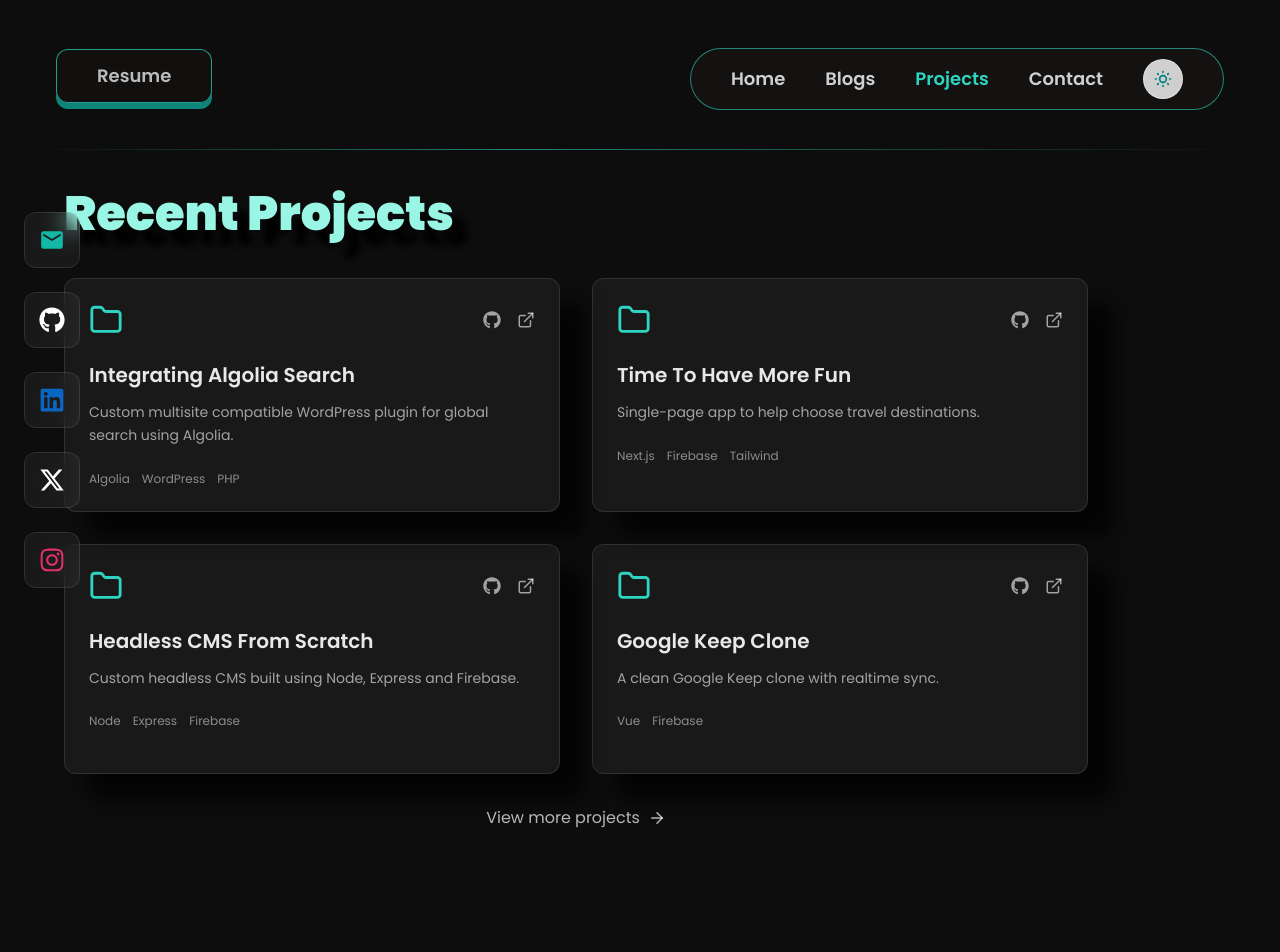
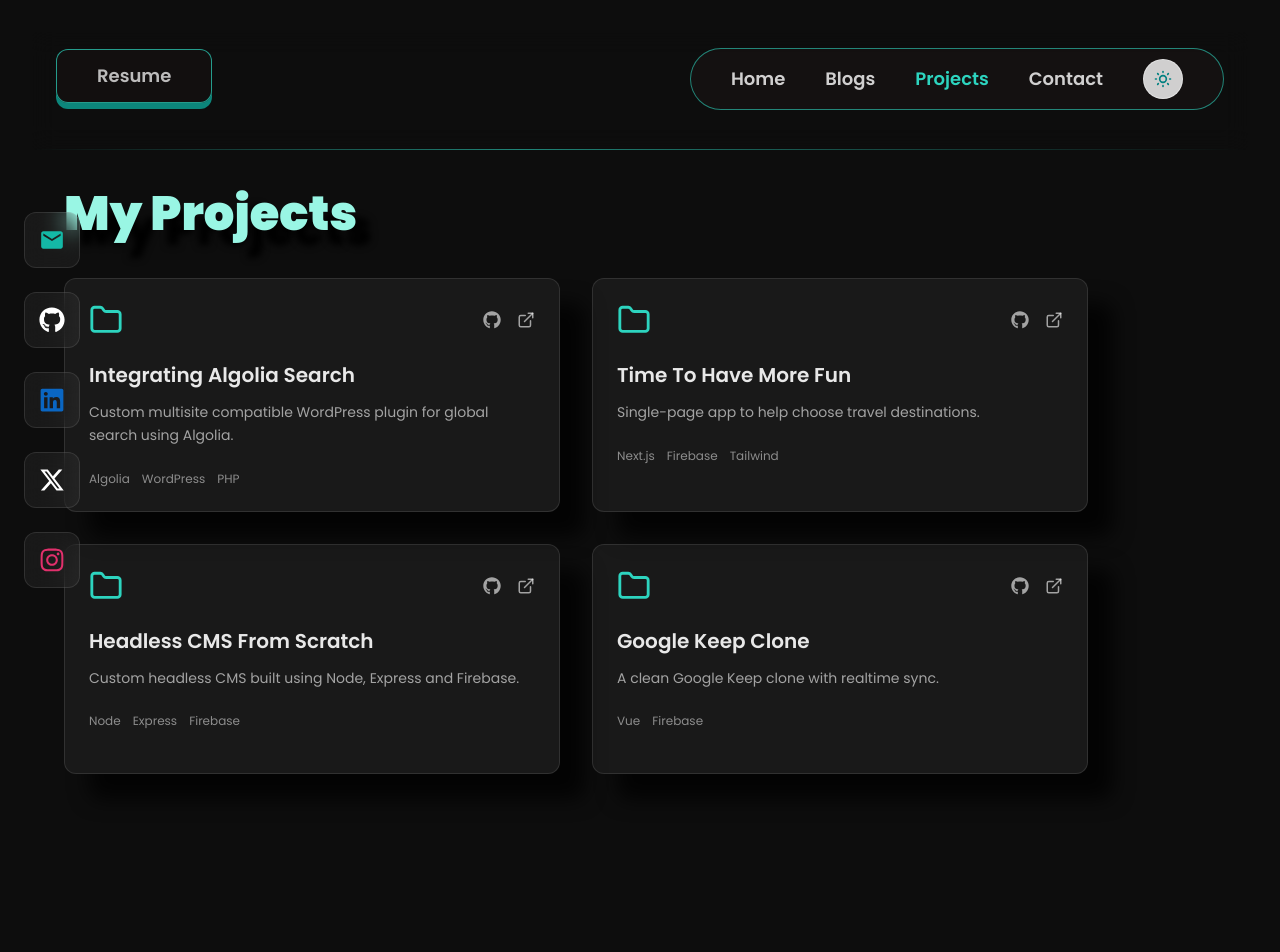
Before and after one commit to harshbhardwaj09/my-Portfolio, a Next.js app: page /projects in a window 1280 px wide. Shown: the top 952 px of the page. Built offline with nearby package versions, Linux system fonts and the light colour scheme.

Commit message:
page setup

```diff
--- a/src/app/blogs/page.tsx
+++ b/src/app/blogs/page.tsx
@@ -9,8 +9,8 @@ export const metadata = {
 export default function BlogsPage() {
   return (
     <div className="min-h-screen ml-0">
-      <h2 className={headingStyling}>Recent Blogs</h2>
-      <Blogs limit={20} />
+      <h2 className={headingStyling}>My Blogs</h2>
+      <Blogs limit={20} showViewMore={false} />
     </div>
   );
 }
--- a/src/app/contact/page.tsx
+++ b/src/app/contact/page.tsx
@@ -1,4 +1,4 @@
-import ContactForm from "@/components/pages/contactForm";
+import ContactForm from '@/components/pages/contactForm';
 
 export default function ContactPage() {
   return (
--- a/src/app/projects/page.tsx
+++ b/src/app/projects/page.tsx
@@ -7,8 +7,8 @@ export const metadata = {
 export default function ProjectPage() {
   return (
     <div className="min-h-screen ml-0">
-      <h2 className={headingStyling}>Recent Projects</h2>
-      <Projects />
+      <h2 className={headingStyling}>My Projects</h2>
+      <Projects showViewMore={false} />
     </div>
   );
 }
--- a/src/components/pages/contactForm/index.tsx
+++ b/src/components/pages/contactForm/index.tsx
@@ -1,41 +1,32 @@
-"use client";
+'use client';
 
-import { useState } from "react";
-import * as yup from "yup";
-import { Send } from "lucide-react";
-import { sendContactMessage } from "@/lib/api/sendContactMessage";
+import { useState } from 'react';
+import * as yup from 'yup';
+import { Send } from 'lucide-react';
+import { sendContactMessage } from '@/lib/api/sendContactMessage';
 
 const schema = yup.object({
-  email: yup
-    .string()
-    .email("Enter valid email")
-    .required("Email required"),
+  email: yup.string().email('Enter valid email').required('Email required'),
 
   message: yup
     .string()
-    .min(5, "Minimum 5 characters")
-    .max(300, "Maximum 300 characters")
+    .min(5, 'Minimum 5 characters')
+    .max(300, 'Maximum 300 characters')
     .required(),
 });
 
 export default function ContactForm() {
+  const [email, setEmail] = useState('');
+  const [message, setMessage] = useState('');
+  const [errors, setErrors] = useState<any>({});
+  const [loading, setLoading] = useState(false);
+  const [success, setSuccess] = useState(false);
 
-  const [email,setEmail] = useState("");
-  const [message,setMessage] = useState("");
-  const [errors,setErrors] = useState<any>({});
-  const [loading,setLoading] = useState(false);
-  const [success,setSuccess] = useState(false);
-
-  const handleSubmit = async (e:any) => {
-
+  const handleSubmit = async (e: any) => {
     e.preventDefault();
 
     try {
-
-      await schema.validate(
-        {email,message},
-        {abortEarly:false}
-      );
+      await schema.validate({ email, message }, { abortEarly: false });
 
       setErrors({});
       setLoading(true);
@@ -43,14 +34,12 @@ export default function ContactForm() {
       await sendContactMessage(email, message);
 
       setSuccess(true);
-      setEmail("");
-      setMessage("");
+      setEmail('');
+      setMessage('');
+    } catch (err: any) {
+      const newErrors: any = {};
 
-    } catch(err:any) {
-
-      const newErrors:any = {};
-
-      err.inner?.forEach((e:any)=>{
+      err.inner?.forEach((e: any) => {
         newErrors[e.path] = e.message;
       });
 
@@ -61,9 +50,7 @@ export default function ContactForm() {
   };
 
   return (
-
     <div className="max-w-xl mx-auto mt-20 p-6 rounded-2xl bg-white/5 backdrop-blur border border-white/10 shadow-lg">
-
       <h2 className="text-2xl font-bold text-teal-300 mb-6">
         Send me a message
       </h2>
@@ -75,26 +62,23 @@ export default function ContactForm() {
       )}
 
       <form onSubmit={handleSubmit} className="flex flex-col gap-5">
-
         <div>
           <input
             value={email}
-            onChange={(e)=>setEmail(e.target.value)}
+            onChange={(e) => setEmail(e.target.value)}
             placeholder="Your Email"
             className="w-full p-3 rounded-lg bg-black/40 border border-white/20 text-white focus:border-teal-400 outline-none"
           />
 
           {errors.email && (
-            <p className="text-red-400 text-sm mt-1">
-              {errors.email}
-            </p>
+            <p className="text-red-400 text-sm mt-1">{errors.email}</p>
           )}
         </div>
 
         <div>
           <textarea
             value={message}
-            onChange={(e)=>setMessage(e.target.value)}
+            onChange={(e) => setMessage(e.target.value)}
             placeholder="Your Message..."
             className="w-full p-3 h-32 resize-none rounded-lg bg-black/40 border border-white/20 text-white focus:border-teal-400 outline-none"
           />
@@ -109,12 +93,10 @@ export default function ContactForm() {
           disabled={loading}
           className="flex items-center justify-center gap-2 bg-teal-500 hover:bg-teal-400 text-black font-semibold py-3 rounded-lg transition-all"
         >
-          {loading ? "Sending..." : "Send Message"}
-          <Send size={18}/>
+          {loading ? 'Sending...' : 'Send Message'}
+          <Send size={18} />
         </button>
-
       </form>
-
     </div>
   );
 }
--- a/src/components/sections/Blogs.tsx
+++ b/src/components/sections/Blogs.tsx
@@ -2,7 +2,13 @@ import { getBlogs } from '@/lib/api/getBlogs';
 import { ArrowRight, Heart } from 'lucide-react';
 import Link from 'next/link';
 
-export const Blogs = async ({ limit = 5 }) => {
+export const Blogs = async ({
+  showViewMore = true,
+  limit = 4,
+}: {
+  showViewMore?: boolean;
+  limit?: number;
+}) => {
   const likes = [124, 89, 256];
   const data = await getBlogs(limit);
 
@@ -55,7 +61,6 @@ export const Blogs = async ({ limit = 5 }) => {
                   text-sm font-medium text-white/60
                   transition-colors duration-300
                   group-hover/read:text-white
-
                   after:content-['']
                   after:absolute
                   after:left-0
@@ -96,6 +101,7 @@ export const Blogs = async ({ limit = 5 }) => {
       )}
 
       {/* VIEW MORE BLOGS */}
+      {showViewMore && (
         <div className="flex justify-center mt-8">
           <Link
             href="/blogs"
@@ -123,7 +129,6 @@ export const Blogs = async ({ limit = 5 }) => {
             >
               View more blogs
             </span>
-
             <ArrowRight
               size={18}
               className="
@@ -135,6 +140,7 @@ export const Blogs = async ({ limit = 5 }) => {
             />
           </Link>
         </div>
+      )}
     </div>
   );
 };
--- a/src/components/sections/Projects.tsx
+++ b/src/components/sections/Projects.tsx
@@ -4,7 +4,11 @@ import { ArrowRight } from 'lucide-react';
 import { projects } from '@/lib/constants';
 import Link from 'next/link';
 
-export const Projects = () => {
+export const Projects = ({
+  showViewMore = true,
+}: {
+  showViewMore?: boolean;
+}) => {
   return (
     <section className="my-10 w-full   ml-0 md:ml-8 max-w-5xl">
       {/* GRID — 2 PER ROW */}
@@ -19,13 +23,11 @@ export const Projects = () => {
               border border-white/10
               p-6
               min-h-[230px]
-
               shadow-[25px_25px_20px_rgba(0,0,0,0.75)]
               transition-all duration-500 ease-out
               hover:-translate-y-[6px]
               hover:shadow-[35px_35px_20px_rgba(0,0,0,0.9)]
             hover:bg-white/15
-
             "
           >
             {/* TOP */}
@@ -80,18 +82,17 @@ export const Projects = () => {
       </div>
 
       {/* VIEW ALL PROJECTS */}
+      {showViewMore && (
         <div className="flex justify-center mt-8">
           <Link
             href="/blogs"
             className="flex items-center gap-2 cursor-pointer group/view"
           >
             <span
-            className="
-        relative
+              className="relative
         text-base font-medium text-white/70
         transition-colors duration-300
         group-hover/view:text-white
-
         after:content-['']
         after:absolute
         after:left-0
@@ -103,12 +104,10 @@ export const Projects = () => {
         after:origin-left
         after:transition-transform
         after:duration-300
-        group-hover/view:after:scale-x-100
-      "
+        group-hover/view:after:scale-x-100"
             >
               View more projects
             </span>
-
             <ArrowRight
               size={18}
               className="
@@ -120,6 +119,7 @@ export const Projects = () => {
             />
           </Link>
         </div>
+      )}
     </section>
   );
 };
```
Also changed, not shown: src/lib/api/sendContactMessage.ts (+3 -4 lines), 1 other file (tests, documents, lock files or other folders). Lines whose indentation alone changed are shown as unchanged.
